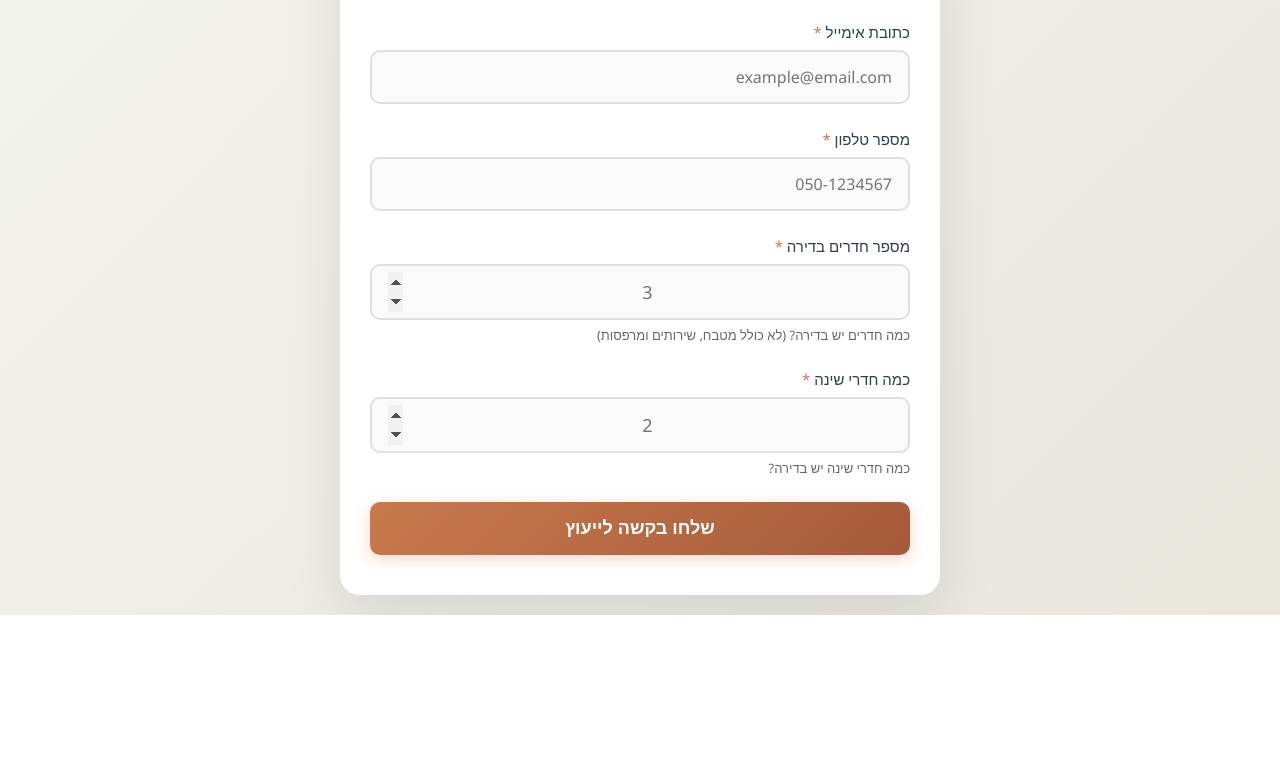
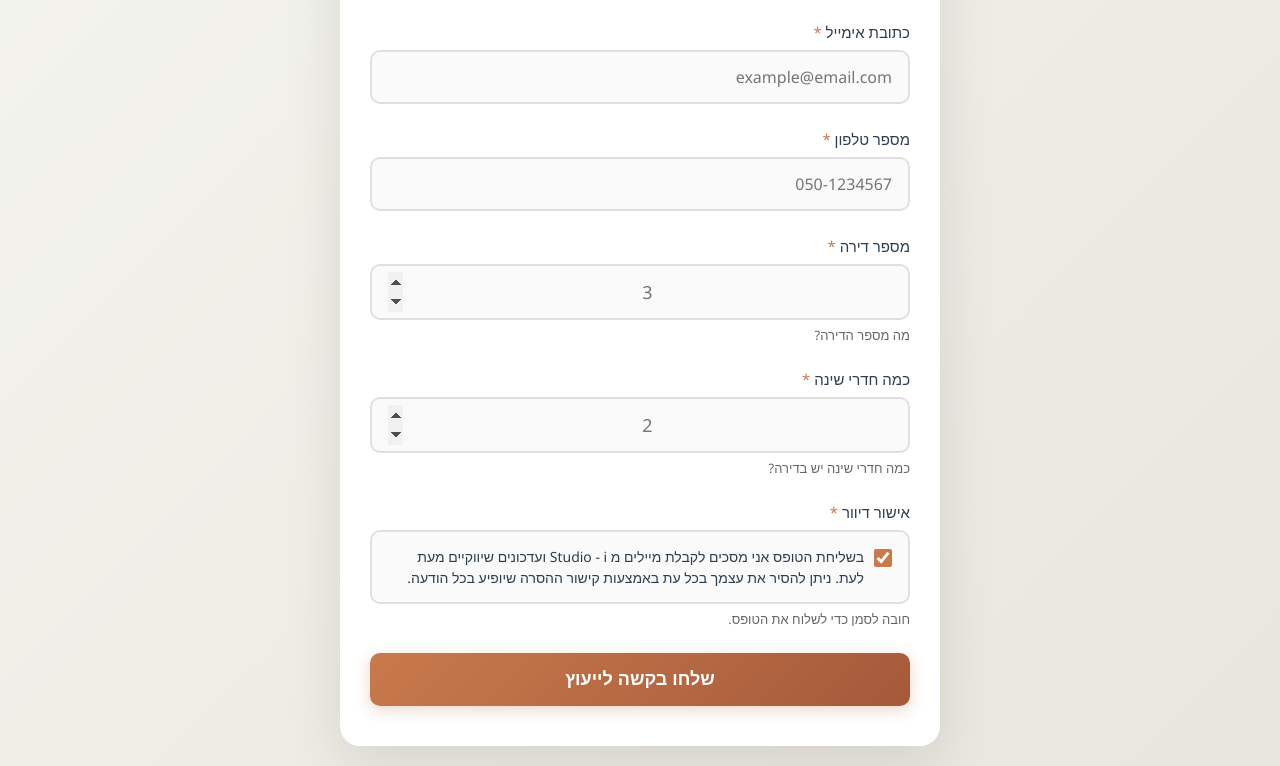
Before and after one commit to richard36901-source/Studio-i, a plain HTML site: page index.html in a window 1280 px wide. Shown: the part 371-1137 px from the top of the page. Before the commit the page ends 986 px from the top, so only its background shows below. Drawn offline with Linux system fonts and the light colour scheme.

Commit message:
Update index.html

```diff
--- a/index.html
+++ b/index.html
@@ -109,7 +109,6 @@
             font-weight: 500;
         }
 
-        /* Remove arrows from number input */
         input[type="number"]::-webkit-inner-spin-button,
         input[type="number"]::-webkit-outer-spin-button {
             opacity: 1;
@@ -163,6 +162,31 @@
             font-size: 16px;
         }
 
+        /* Consent checkbox styling */
+        .consent-wrap {
+            display: flex;
+            align-items: flex-start;
+            gap: 10px;
+            padding: 14px 16px;
+            border: 2px solid #e0e0e0;
+            border-radius: 10px;
+            background: #fafafa;
+        }
+
+        .consent-wrap input[type="checkbox"] {
+            margin-top: 3px;
+            width: 18px;
+            height: 18px;
+            accent-color: #c87a4c;
+            flex: 0 0 auto;
+        }
+
+        .consent-text {
+            font-size: 14px;
+            color: #2c3e50;
+            line-height: 1.5;
+        }
+
         @media (max-width: 600px) {
             .header h1 {
                 font-size: 26px;
@@ -177,10 +201,7 @@
 <body>
     <div class="container">
         <div class="header">
-            <!-- ADD YOUR LOGO HERE -->
             <img src="logo.png" alt="לוגו" class="logo">
-            <!-- If you don't have a logo yet, delete or comment out the line above -->
-
             <h1>התחילו את מסע העיצוב שלכם</h1>
             <p>בואו ניצור יחד מרחב שמשקף את הסטייל הייחודי שלכם. מלאו את הטופס ונחזור אליכם תוך 24 שעות.</p>
         </div>
@@ -202,15 +223,27 @@
             </div>
 
             <div class="form-group">
-                <label for="roomNumber">מספר חדרים בדירה <span class="required">*</span></label>
-                <input type="number" id="roomNumber" name="roomNumber" required min="1" max="20" placeholder="3">
-                <p class="helper-text">כמה חדרים יש בדירה? (לא כולל מטבח, שירותים ומרפסות)</p>
+                <label for="roomNumber">מספר דירה <span class="required">*</span></label>
+                <input type="number" id="roomNumber" name="roomNumber" required min="0" max="9999" placeholder="3">
+                <p class="helper-text">מה מספר הדירה?</p>
             </div>
 
             <div class="form-group">
                 <label for="bedrooms">כמה חדרי שינה <span class="required">*</span></label>
-                <input type="number" id="bedrooms" name="bedrooms" required min="0" max="10" placeholder="2">
+                <input type="number" id="bedrooms" name="bedrooms" required min="0" max="20" placeholder="2">
                 <p class="helper-text">כמה חדרי שינה יש בדירה?</p>
+            </div>
+
+            <div class="form-group">
+                <label>אישור דיוור <span class="required">*</span></label>
+                <div class="consent-wrap">
+                    <input type="checkbox" id="consent" name="consent" required checked>
+                    <div class="consent-text">
+                        בשליחת הטופס אני מסכים לקבלת מיילים מ Studio - i ועדכונים שיווקיים מעת לעת.
+                        ניתן להסיר את עצמך בכל עת באמצעות קישור ההסרה שיופיע בכל הודעה.
+                    </div>
+                </div>
+                <p class="helper-text">חובה לסמן כדי לשלוח את הטופס.</p>
             </div>
 
             <button type="submit" class="submit-btn">שלחו בקשה לייעוץ</button>
@@ -222,30 +255,28 @@
     </div>
 
     <script>
-        // REPLACE THIS WITH YOUR MAKE.COM WEBHOOK URL
-        const MAKE_WEBHOOK_URL = 'YOUR_MAKE_WEBHOOK_URL_HERE';
+        const MAKE_WEBHOOK_URL = 'https://hook.us2.make.com/n1442ok7bh2bul0olsq3ajdr32jyoiaa';
 
         document.getElementById('leadForm').addEventListener('submit', async function(e) {
             e.preventDefault();
 
-            // Disable submit button to prevent double submission
             const submitBtn = document.querySelector('.submit-btn');
             submitBtn.disabled = true;
             submitBtn.textContent = 'שולח...';
 
-            // Get form data
             const formData = new FormData(this);
+
             const data = {
                 name: formData.get('name'),
                 email: formData.get('email'),
                 phone: formData.get('phone'),
                 roomNumber: formData.get('roomNumber'),
                 bedrooms: formData.get('bedrooms'),
+                consent: formData.get('consent') ? true : false,
                 submittedAt: new Date().toISOString()
             };
 
             try {
-                // Send to Make.com webhook
                 const response = await fetch(MAKE_WEBHOOK_URL, {
                     method: 'POST',
                     headers: {
@@ -255,16 +286,15 @@
                 });
 
                 if (response.ok) {
-                    // Show success message
                     document.getElementById('successMessage').style.display = 'block';
-
-                    // Reset form
                     this.reset();
 
-                    // Scroll to success message
+                    // Keep consent checked even after reset
+                    const consentEl = document.getElementById('consent');
+                    if (consentEl) consentEl.checked = true;
+
                     document.getElementById('successMessage').scrollIntoView({ behavior: 'smooth' });
 
-                    // Hide success message after 5 seconds
                     setTimeout(function() {
                         document.getElementById('successMessage').style.display = 'none';
                     }, 5000);
@@ -275,9 +305,8 @@
                 console.error('Error:', error);
                 alert('הייתה שגיאה בשליחת הטופס. אנא נסו שוב או צרו קשר ישיר.');
             } finally {
-                // Re-enable submit button
                 submitBtn.disabled = false;
-                submitBtn.textContent = 'שלחו בקשה לייעוץ';
+                submitBtn.textContent = 'שלח';
             }
         });
     </script>
```
